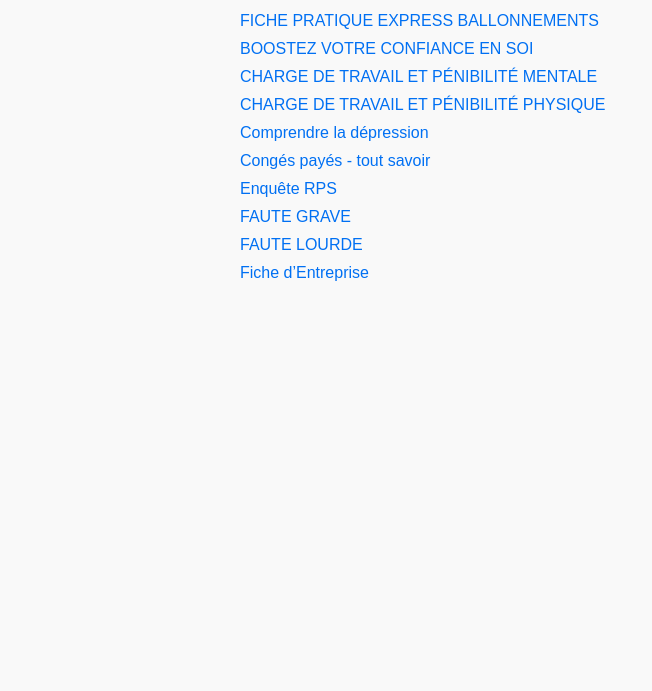
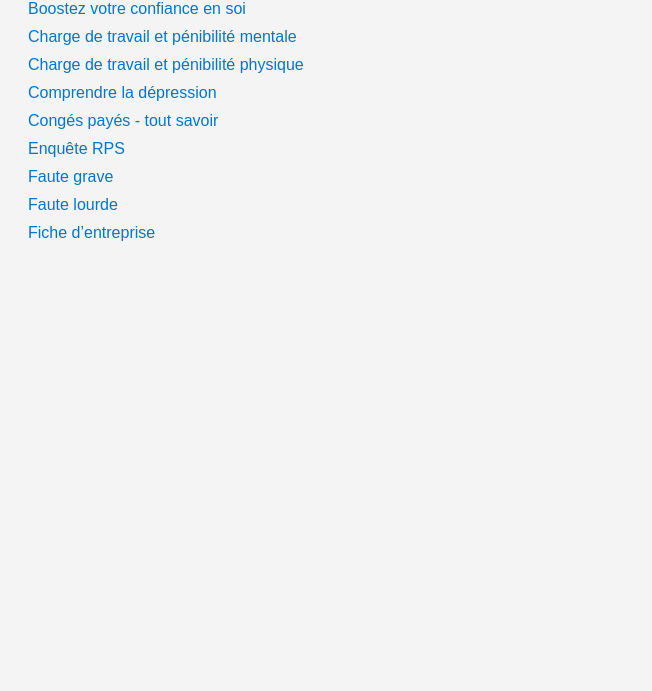
Before and after one commit to 15421820/mon-site-web, a plain HTML site: page index.html in a window 1280 px wide. Shown: the part 109-800 px from the top of the page, without its empty margins (0-652 px from the left). Drawn offline with Linux system fonts and the light colour scheme.

Commit message:
Update index.html

```diff
--- a/index.html
+++ b/index.html
@@ -3,14 +3,12 @@
 <head>
   <meta charset="UTF-8" />
   <meta name="viewport" content="width=device-width, initial-scale=1.0"/>
-  <title>Mes Fiches Pratiques & Ebooks</title>
+  <title>📚 Mes Fiches & Ebooks</title>
   <style>
     body {
       font-family: Arial, sans-serif;
-      max-width: 800px;
-      margin: 0 auto;
-      padding: 40px;
-      background-color: #f9f9f9;
+      padding: 20px;
+      background: #f4f4f4;
     }
     h1 {
       color: #333;
@@ -20,11 +18,11 @@
       padding: 0;
     }
     li {
-      margin: 10px 0;
+      margin-bottom: 10px;
     }
     a {
-      color: #0070f3;
       text-decoration: none;
+      color: #0077cc;
     }
     a:hover {
       text-decoration: underline;
@@ -34,16 +32,15 @@
 <body>
   <h1>📚 Mes Fiches & Ebooks</h1>
   <ul>
-    <li><a href="FICHE%20PRATIQUE%20EXPRESS%20BALLONNEMENTS.pdf" target="_blank">FICHE PRATIQUE EXPRESS BALLONNEMENTS</a></li>
-    <li><a href="FICHE%20PRATIQUE%20EXPRESS%20BOOSTEZ%20VOTRE%20CONFIANCE%20EN%20SOI.pdf" target="_blank">BOOSTEZ VOTRE CONFIANCE EN SOI</a></li>
-    <li><a href="FICHE%20PRATIQUE%20EXPRESS%20CHARGE%20DE%20TRAVAIL%20ET%20PÉNIBILITÉ%20MENTALE.pdf" target="_blank">CHARGE DE TRAVAIL ET PÉNIBILITÉ MENTALE</a></li>
-    <li><a href="FICHE%20PRATIQUE%20EXPRESS%20CHARGE%20DE%20TRAVAIL%20ET%20PÉNIBILITÉ%20PHYSIQUE.pdf" target="_blank">CHARGE DE TRAVAIL ET PÉNIBILITÉ PHYSIQUE</a></li>
-    <li><a href="FICHE%20PRATIQUE%20EXPRESS%20Comprendre%20la%20dépression%20sortir%20de%20l'ombre%20vers%20la%20lumière.pdf" target="_blank">Comprendre la dépression</a></li>
-    <li><a href="FICHE%20PRATIQUE%20EXPRESS%20CONGÉS%20PAYÉS%20TOUT%20CE%20QUE%20VOUS%20DEVEZ%20SAVOIR%20EN%20UN%20COUP%20D'ŒIL%20!.pdf" target="_blank">Congés payés - tout savoir</a></li>
-    <li><a href="FICHE%20PRATIQUE%20EXPRESS%20Enquête%20RPS%20Un%20outil%20essentiel%20pour%20prévenir%20les%20risques%20psychosociaux%20en%20entreprise.pdf" target="_blank">Enquête RPS</a></li>
-    <li><a href="FICHE%20PRATIQUE%20EXPRESS%20FAUTE%20GRAVE.pdf" target="_blank">FAUTE GRAVE</a></li>
-    <li><a href="FICHE%20PRATIQUE%20EXPRESS%20FAUTE%20LOURDE.pdf" target="_blank">FAUTE LOURDE</a></li>
-    <li><a href="FICHE%20PRATIQUE%20EXPRESS%20Fiche%20d’Entreprise.pdf" target="_blank">Fiche d’Entreprise</a></li>
+    <li><a href="PDF%20une%20application%20televerser/boostez-votre-confiance-en-soi.pdf" target="_blank">Boostez votre confiance en soi</a></li>
+    <li><a href="PDF%20une%20application%20televerser/charge-de-travail-penibilite-mentale.pdf" target="_blank">Charge de travail et pénibilité mentale</a></li>
+    <li><a href="PDF%20une%20application%20televerser/charge-de-travail-penibilite-physique.pdf" target="_blank">Charge de travail et pénibilité physique</a></li>
+    <li><a href="PDF%20une%20application%20televerser/comprendre-la-depression.pdf" target="_blank">Comprendre la dépression</a></li>
+    <li><a href="PDF%20une%20application%20televerser/conges-payes-tout-ce-que-vous-devez-savoir.pdf" target="_blank">Congés payés - tout savoir</a></li>
+    <li><a href="PDF%20une%20application%20televerser/enquete-rps-complet.pdf" target="_blank">Enquête RPS</a></li>
+    <li><a href="PDF%20une%20application%20televerser/faute-grave.pdf" target="_blank">Faute grave</a></li>
+    <li><a href="PDF%20une%20application%20televerser/faute-lourde.pdf" target="_blank">Faute lourde</a></li>
+    <li><a href="PDF%20une%20application%20televerser/fiche-entreprise.pdf" target="_blank">Fiche d’entreprise</a></li>
   </ul>
 </body>
 </html>
```
